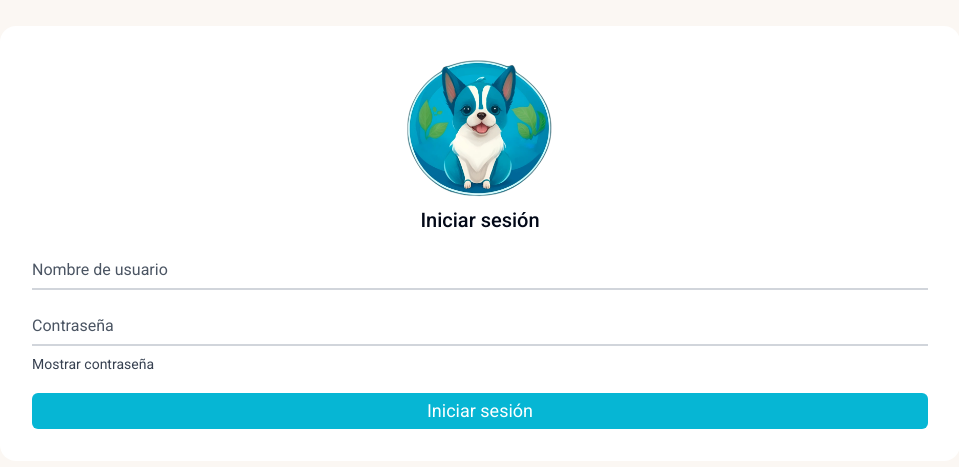
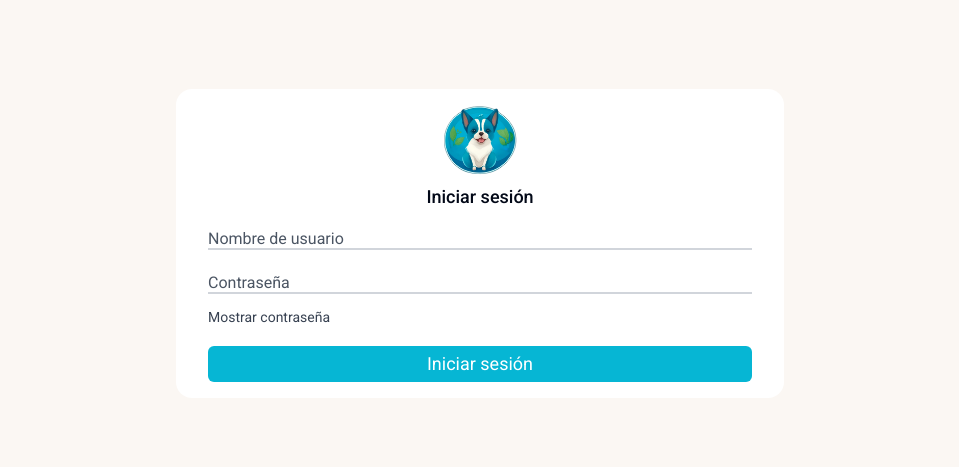
Before and after one commit to manuimfeld/bichitos-dashboard, a Next.js app: page /login in a window 1280 px wide. Shown: the part 173-640 px from the top of the page, without its empty margins (160-1119 px from the left). Built offline with nearby package versions, Linux system fonts and the light colour scheme.

Commit message:
edit css styles and toast duration

```diff
--- a/src/app/(authPage)/layout.js
+++ b/src/app/(authPage)/layout.js
@@ -15,7 +15,7 @@ export const metadata = {
 export default function RootLayout({ children }) {
   return (
     <html lang="es" className={roboto.className}>
-      <body className="flex justify-center items-center h-screen w-screen bg-[#FBF7F3]">
+      <body className="flex justify-center items-center h-screen max-w-screen bg-[#FBF7F3]">
         {children}
         <Toaster />
       </body>
--- a/src/app/(authPage)/login/page.js
+++ b/src/app/(authPage)/login/page.js
@@ -60,18 +60,20 @@ export default function Login() {
   };
 
   return (
-    <div className="mt-8 h-fit w-3/4 mx-auto bg-white p-8 rounded-2xl">
+    <div className="mt-8 h-fit w-3/4 md:w-[calc(50%_-_32px)] mx-auto bg-white px-8 py-4 rounded-2xl">
       <Image
         src="/bichitos-logo.webp"
-        width={150}
-        height={150}
+        width={75}
+        height={75}
         className="mx-auto"
         alt="Logo"
       />
-      <p className="mt-2 text-xl font-medium mx-auto w-fit">Iniciar sesión</p>
+      <p className="mt-2 text-xl md:text-lg font-medium mx-auto w-fit md:mb-4">
+        Iniciar sesión
+      </p>
       <form
         onSubmit={handleSubmit(onSubmit)}
-        className="mt-4 divide-y divide-gray-200"
+        className="mt-4 md:mt-0 divide-y divide-gray-200"
       >
         <div className="text-base leading-6 space-y-4 text-gray-700 sm:text-lg sm:leading-7">
           <div className="relative">
@@ -82,12 +84,12 @@ export default function Login() {
               id="username"
               name="username"
               type="text"
-              className="peer placeholder-transparent h-10 w-full border-b-2 border-gray-300 text-gray-900 focus:outline-none focus:border-rose-600"
+              className="peer placeholder-transparent h-10 md:h-4 w-full border-b-2 border-gray-300 text-gray-900 focus:outline-none focus:border-rose-600"
               placeholder="Nombre de usuario"
             />
             <label
               htmlFor="username"
-              className="absolute left-0 -top-3.5 text-gray-600 text-sm peer-placeholder-shown:text-base peer-placeholder-shown:text-gray-440 peer-placeholder-shown:top-2 transition-all peer-focus:-top-3.5 peer-focus:text-gray-600 peer-focus:text-sm"
+              className="absolute left-0 -top-3.5 text-gray-600 text-sm md:text-xs peer-placeholder-shown:text-base peer-placeholder-shown:text-gray-440 peer-placeholder-shown:top-2 md:peer-placeholder-shown:top-0 transition-all peer-focus:-top-3.5 peer-focus:text-gray-600 peer-focus:text-sm"
             >
               Nombre de usuario
             </label>
@@ -101,11 +103,11 @@ export default function Login() {
               id="password"
               name="password"
               type={`${showPassword ? "text" : "password"}`}
-              className="peer placeholder-transparent h-10 w-full border-b-2 border-gray-300 text-gray-900 focus:outline-none focus:border-rose-600"
+              className="peer placeholder-transparent h-10 md:h-4 w-full border-b-2 border-gray-300 text-gray-900 focus:outline-none focus:border-rose-600"
             />
             <label
               htmlFor="password"
-              className="absolute left-0 -top-3.5 text-gray-600 text-sm peer-placeholder-shown:text-base peer-placeholder-shown:text-gray-440 peer-placeholder-shown:top-2 transition-all peer-focus:-top-3.5 peer-focus:text-gray-600 peer-focus:text-sm"
+              className="absolute left-0 -top-3.5 text-gray-600 text-sm peer-placeholder-shown:text-base peer-placeholder-shown:text-gray-440 md:peer-placeholder-shown:top-0 peer-placeholder-shown:top-2 transition-all peer-focus:-top-3.5 peer-focus:text-gray-600 peer-focus:text-sm"
             >
               Contraseña
             </label>
--- a/src/components/ui/toaster.jsx
+++ b/src/components/ui/toaster.jsx
@@ -14,7 +14,7 @@ export function Toaster() {
   const { toasts } = useToast();
 
   return (
-    <ToastProvider swipeDirection="top" duration="1000">
+    <ToastProvider swipeDirection="top" duration="2000">
       {toasts.map(function ({ id, title, description, action, ...props }) {
         return (
           <Toast key={id} {...props}>
```
